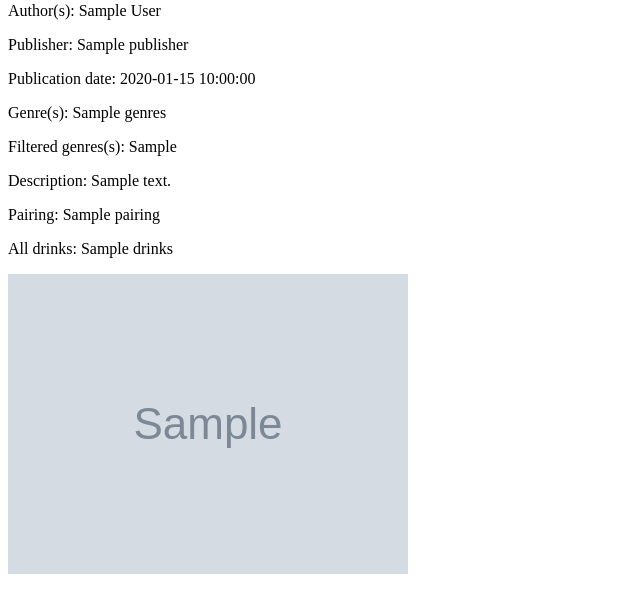
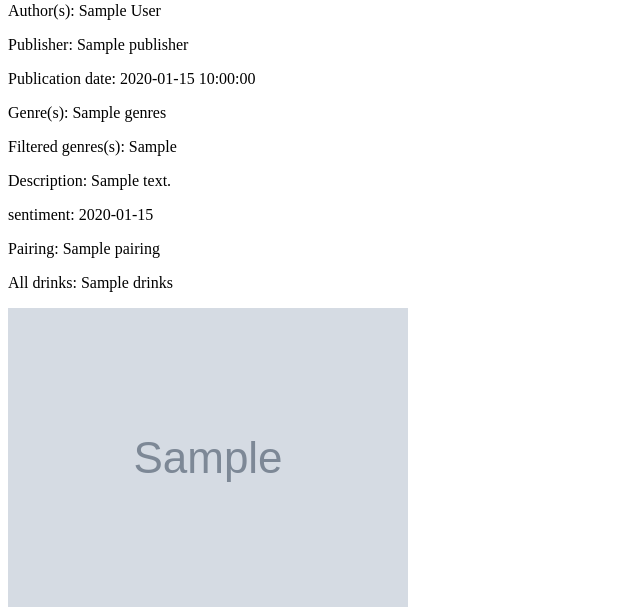
Before and after one commit to ShengyuanWang/COMP225-Project, a Flask app: template backend/api/templates/home.html in a window 1280 px wide. Shown: the part 251-858 px from the top of the page, without its empty margins (0-640 px from the left). Before the commit the page ends 825 px from the top, so only its background shows below. Run offline with Flask 3, Linux system fonts and the light colour scheme; the template is opened without the code that fills it: most values are stand-ins (such as "Sample title", 1, 10 or a date in 2020); grey boxes marked "Sample" are stand-in pictures; parts of the project's set-up code (start-up, migrations or seed data) failed here and were passed over.

Commit message:
basic sentiment analysis added

```diff
--- a/backend/api/app.py
+++ b/backend/api/app.py
@@ -5,6 +5,7 @@ import random
 import requests
 from flask_cors import CORS
 import re
+from textblob import TextBlob
 
 # DO NOT make this public, keep in private github
 API_KEY = "AIzaSyAHHByDAWIAvXhTNkajTqazMhBUO045aS0"
@@ -40,7 +41,7 @@ def get_book():
                                 date=book.get_publication_date(), genres=book.get_genres(),
                                 filtered_genres=book.get_filtered_genres(), description=book.get_description(),
                                 cover_link=book.get_cover_link(), drinks=[drink["name"] for drink in book.get_matching_drinks()],
-                                pairing=book.get_pairing())
+                                pairing=book.get_pairing(), sentiment=book.get_sentiment())
     return render_template("home.html")
 
 @app.route('/test/<bookname>', methods=["GET"])
@@ -118,9 +119,14 @@ class Book:
             for drink in drinks["alcohols"]:
                 for genre in genres:
                     if genre in drink["genres"]:
-                        if all(key in drink for key in ["name", "type", "genres", "instructions", "information"]):
+                        if all(key in drink for key in ["name", "type", "genres", "sentiment", "instructions", "information"]):
                             matched_drinks.append(drink)
         return matched_drinks
+
+    def get_sentiment(self):
+        blob = TextBlob(self.get_description())
+        sentiment_score = blob.sentiment.polarity
+        return round(sentiment_score, 2)
 
     def query_api_isbns(self, title):
         base_url = 'https://www.googleapis.com/books/v1/volumes'
--- a/backend/api/templates/home.html
+++ b/backend/api/templates/home.html
@@ -45,6 +45,10 @@
   <p> Description: {{ description }}</p>
 {% endif %}
 
+{% if sentiment %}
+  <p> sentiment: {{ sentiment }}</p>
+{% endif %}
+
 {% if pairing %}
   <p> Pairing: {{ pairing }}</p>
 {% endif %}
--- a/requirements.txt
+++ b/requirements.txt
@@ -6,3 +6,4 @@ pyjson
 pyrandom
 flask_cors
 pytest
+textblob
```
Also changed, not shown: backend/api/tests/app_test.py (+9 -1 lines).
